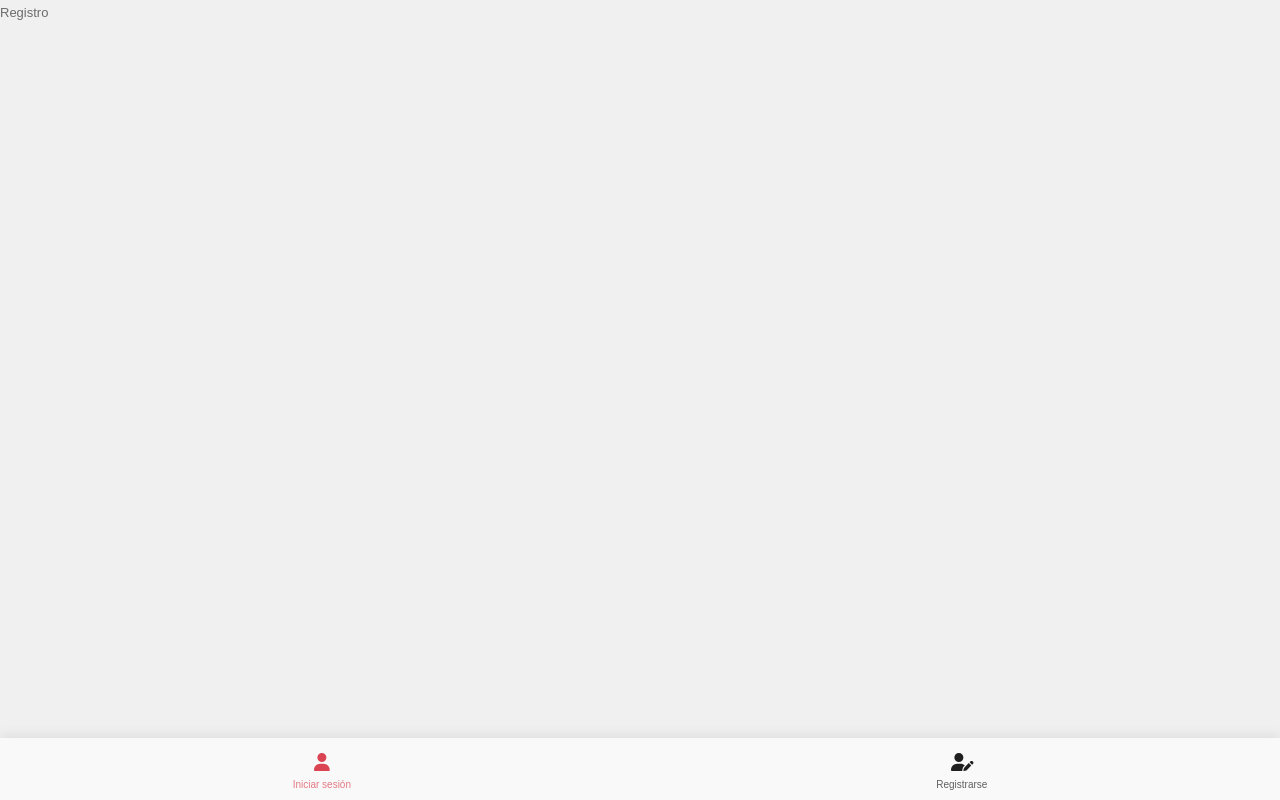
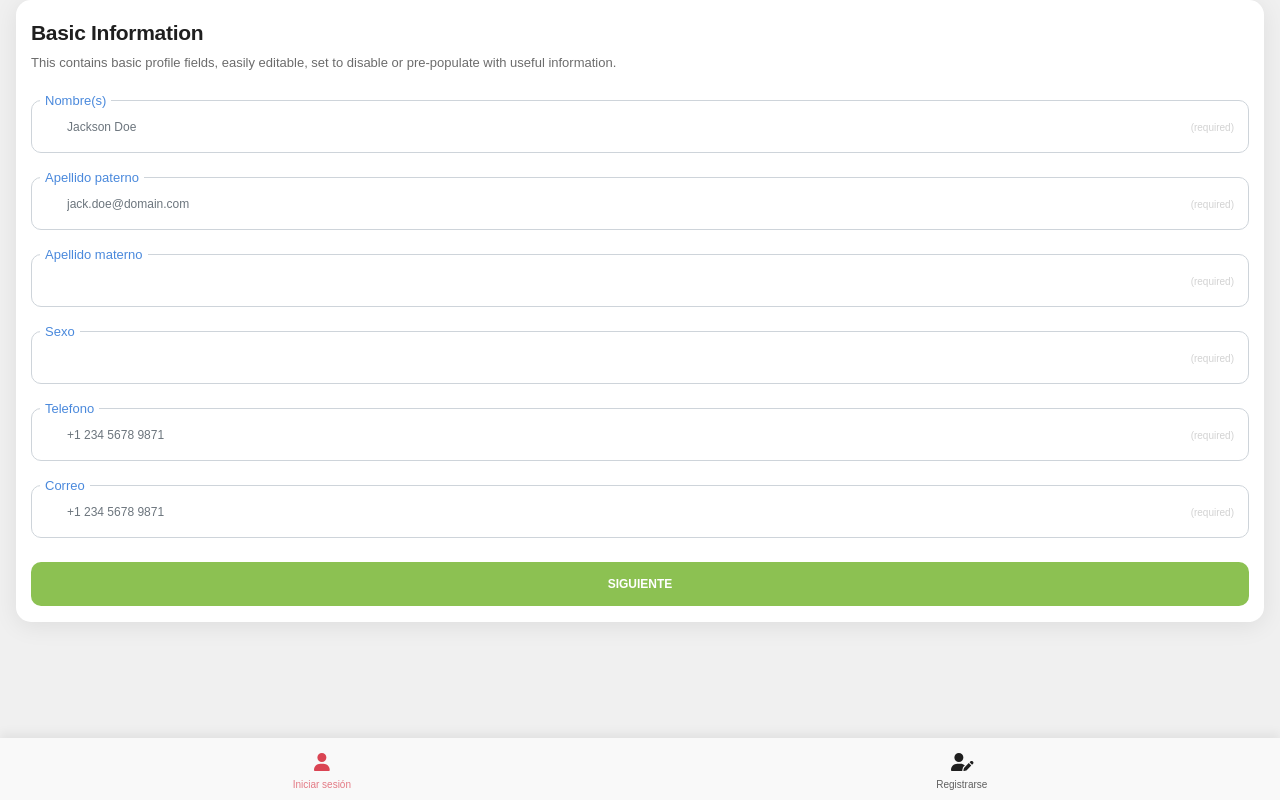
Before and after one commit to JairoBoss/Hackathon-Salud-Oaxaca, a React (Create React App) app in the folder my-app/: page /registrarse in a window 1280 px wide. Built offline with nearby package versions, Linux system fonts and the light colour scheme; a web font is replaced by a local one.

Commit message:
Register component added

```diff
--- a/my-app/src/App.js
+++ b/my-app/src/App.js
@@ -4,12 +4,13 @@ import Layout from "./components/Layout";
 import PublicLayout from "./components/Public/PublicLayout";
 import PrivateLayout from "./components/Private/PrivateLayout";
 import Login from "./components/Public/Login";
+import Register from "./pages/Public/Register";
 
 function App() {
   const publicRoutes = (
     <Route element={<PublicLayout />}>
-      <Route index path="/" element={<Login/>} />
-      <Route path="/registrarse" element={<div>Registro</div>} />
+      <Route index path="/" element={<Login />} />
+      <Route path="/registrarse" element={<Register />} />
       <Route path="*" element={<div>No encontrada</div>} />
     </Route>
   );
--- /dev/null
+++ b/my-app/src/pages/Public/Register.js
@@ -0,0 +1,104 @@
+import React from "react";
+
+const Register = () => {
+  return (
+    <div className="card card-style">
+      <div className="content mb-0">
+        <h2>Basic Information</h2>
+        <p className="mb-4">
+          This contains basic profile fields, easily editable, set to disable or
+          pre-populate with useful information.
+        </p>
+        <div className="input-style input-style-always-active has-borders has-icon validate-field">
+          <i className="fa fa-user font-12" />
+          <input
+            type="name"
+            className="form-control validate-name"
+            id="f1"
+            placeholder="Jackson Doe"
+          />
+          <label htmlFor="f1" className="color-blue-dark font-13">
+            Nombre(s)
+          </label>
+          <i className="fa fa-times invalid color-red-dark disabled" />
+          <i className="fa fa-check disabled valid color-green-dark" />
+          <em>(required)</em>
+        </div>
+        <div className="input-style input-style-always-active has-borders has-icon validate-field mt-4">
+          <i className="fa fa-at font-12" />
+          <input
+            type="email"
+            className="form-control validate-name"
+            id="f1a"
+            placeholder="jack.doe@domain.com"
+          />
+          <label htmlFor="f1a" className="color-blue-dark font-13">
+            Apellido paterno
+          </label>
+          <i className="fa fa-times disabled invalid color-red-dark" />
+          <i className="fa fa-check disabled valid color-green-dark" />
+          <em>(required)</em>
+        </div>
+
+        <div className="input-style input-style-always-active has-borders has-icon validate-field mt-4">
+          <i className="fa fa-at font-12" />
+          <input type="email" className="form-control validate-name" id="f1a" />
+          <label htmlFor="f1a" className="color-blue-dark font-13">
+            Apellido materno
+          </label>
+          <i className="fa fa-times disabled invalid color-red-dark" />
+          <i className="fa fa-check disabled valid color-green-dark" />
+          <em>(required)</em>
+        </div>
+        <div className="input-style input-style-always-active has-borders has-icon validate-field mt-4">
+          <i className="fa fa-map-marker font-12" />
+          <input type="text" className="form-control validate-name" id="f1a" />
+          <label htmlFor="f1abc" className="color-blue-dark font-13">
+            Sexo
+          </label>
+          <i className="fa fa-times disabled invalid color-red-dark" />
+          <i className="fa fa-check disabled valid color-green-dark" />
+          <em>(required)</em>
+        </div>
+        <div className="input-style input-style-always-active has-borders has-icon validate-field mt-4">
+          <i className="fa fa-phone font-12" />
+          <input
+            type="tel"
+            className="form-control validate-name"
+            id="f1abcd"
+            placeholder="+1 234 5678 9871"
+          />
+          <label htmlFor="f1abcd" className="color-blue-dark font-13">
+            Telefono
+          </label>
+          <i className="fa fa-times disabled invalid color-red-dark" />
+          <i className="fa fa-check disabled valid color-green-dark" />
+          <em>(required)</em>
+        </div>
+        <div className="input-style input-style-always-active has-borders has-icon validate-field mt-4">
+          <i className="fa fa-phone font-12" />
+          <input
+            type="email"
+            className="form-control validate-name"
+            id="f1abcd"
+            placeholder="+1 234 5678 9871"
+          />
+          <label htmlFor="f1abcd" className="color-blue-dark font-13">
+            Correo
+          </label>
+          <i className="fa fa-times disabled invalid color-red-dark" />
+          <i className="fa fa-check disabled valid color-green-dark" />
+          <em>(required)</em>
+        </div>
+        <a
+          href="#"
+          className="btn btn-full bg-green-dark btn-m text-uppercase rounded-sm shadow-l mb-3 mt-4 font-900"
+        >
+          Siguiente
+        </a>
+      </div>
+    </div>
+  );
+};
+
+export default Register;
```
Also changed, not shown: my-app/src/pages/Private/Profile.js (added).
